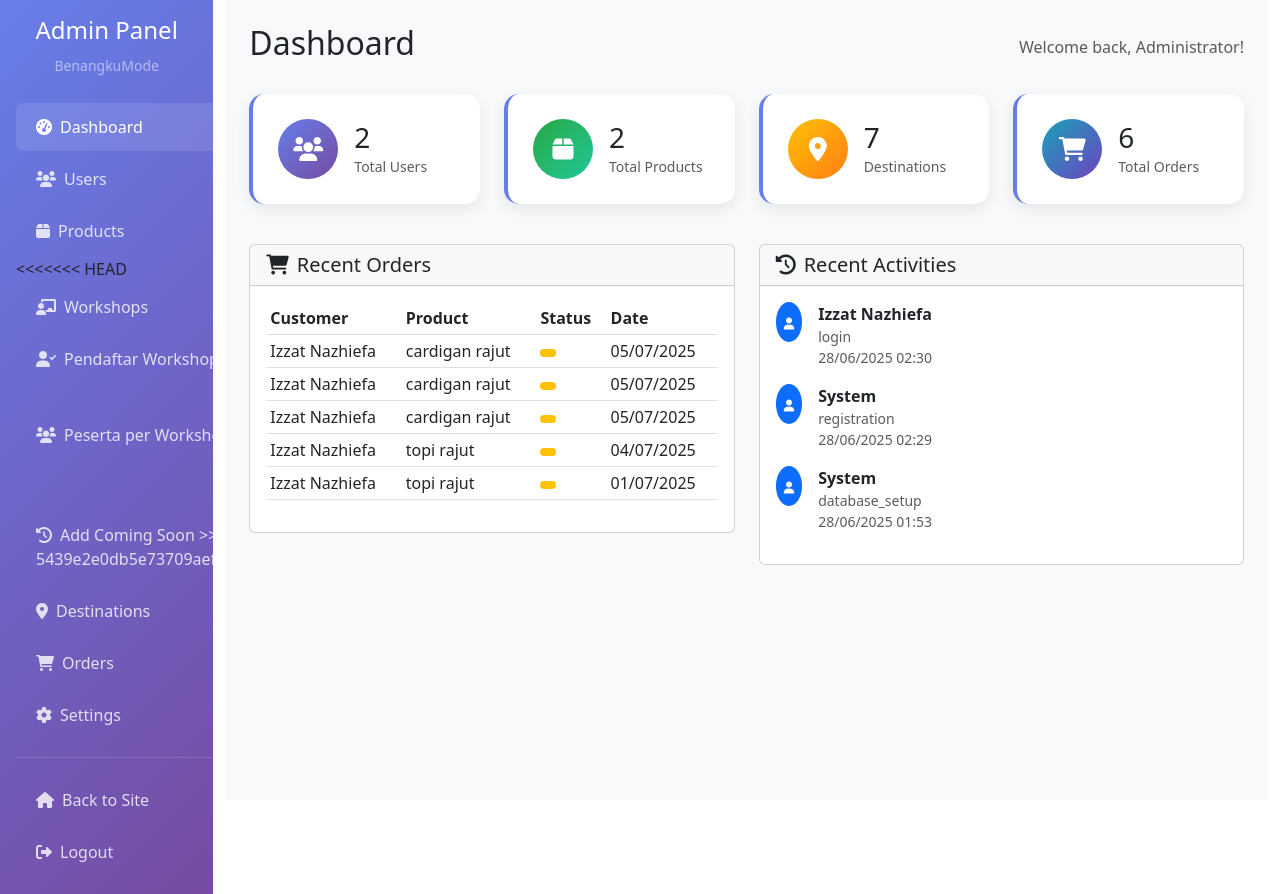
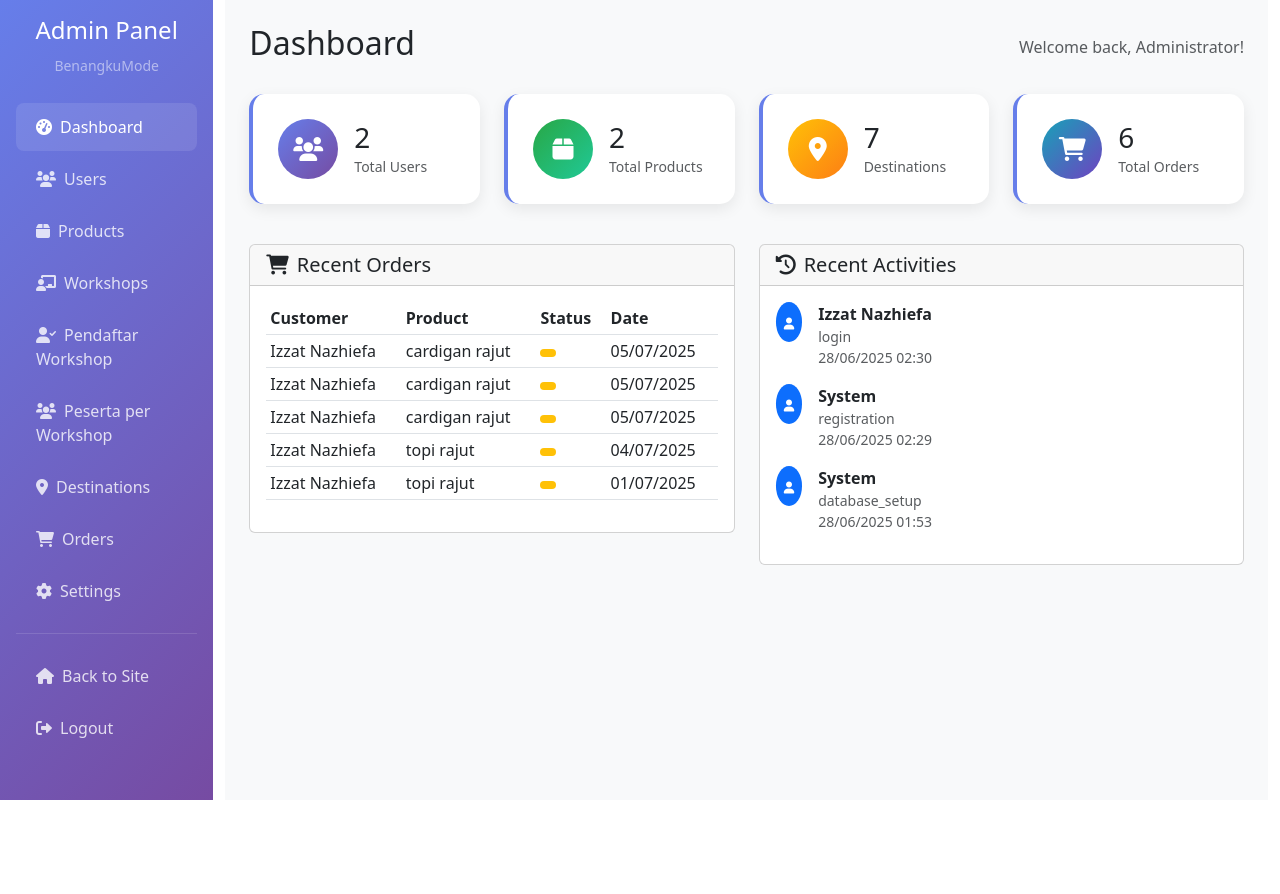
Before and after one commit to Izzatongithub/BenangkuMode, a PHP site: page /admin/dashboard.php in a window 1280 px wide. After the commit the page ends 800 px from the top, so only its background shows below. Run offline with PHP 8.4, Linux system fonts and the light colour scheme; a user stored in the database is signed in; data comes from the database, SQL or seed files in the repository; data that the repository does not hold is empty; some libraries are stand-ins or nearby versions.

Commit message:
'update_gas'

```diff
--- a/admin/dashboard.php
+++ b/admin/dashboard.php
@@ -117,7 +117,6 @@ $result_recent_orders = mysqli_query($conn, $sql_recent_orders);
                         <a class="nav-link" href="products.php">
                             <i class="fas fa-box me-2"></i>Products
                         </a>
-<<<<<<< HEAD
                         <a class="nav-link" href="workshops.php">
                             <i class="fas fa-chalkboard-teacher me-2"></i>Workshops
                         </a>
@@ -126,10 +125,6 @@ $result_recent_orders = mysqli_query($conn, $sql_recent_orders);
                         </a>
                         <a class="nav-link" href="peserta_workshop.php">
                             <i class="fas fa-users me-2"></i>Peserta per Workshop
-=======
-                        <a class="nav-link" href="comingsoon.php">
-                            <i class="fas fa-clock-rotate-left me-2"></i>Add Coming Soon
->>>>>>> 5439e2e0db5e73709aef8cce568866b3104253fe
                         </a>
                         <a class="nav-link" href="destinations.php">
                             <i class="fas fa-map-marker-alt me-2"></i>Destinations
```
